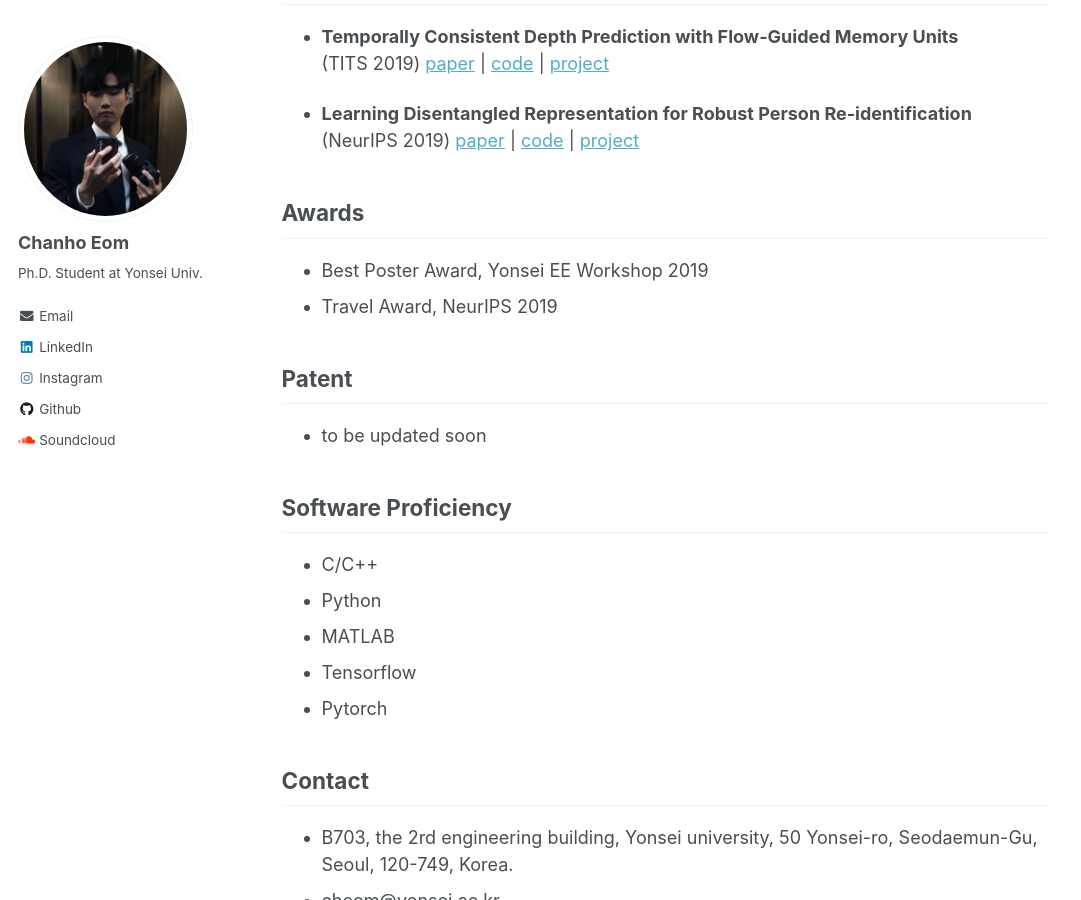
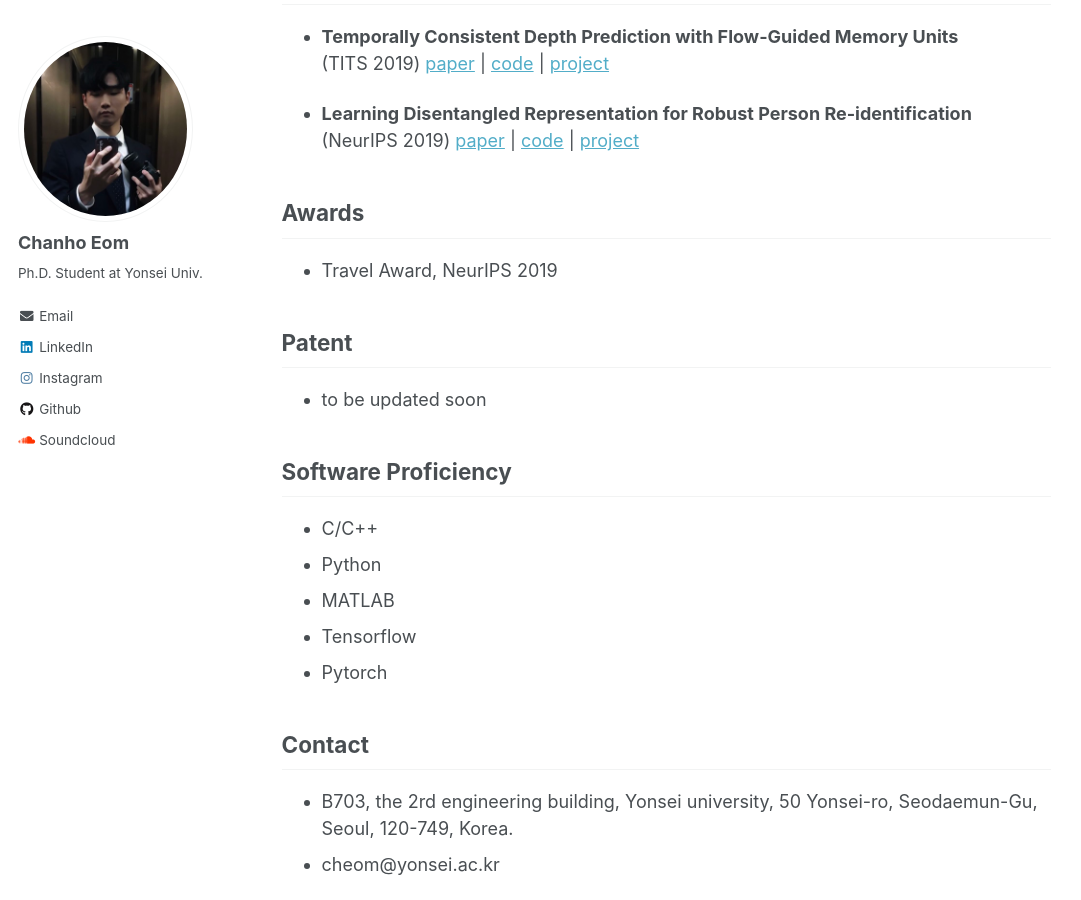
Before and after one commit to chanhoeom/chanhoEom.github.io, a Jekyll site: the page built from _pages/about.md, in a window 1280 px wide and 900 px high, scrolled down 941 px. Shown: the whole window, without its empty margins (0-1081 px from the left). Built offline with Jekyll 4.4.1, drawn with Linux system fonts in a browser that asks for light colours.

Commit message:
Update about.md

```diff
--- a/_pages/about.md
+++ b/_pages/about.md
@@ -40,7 +40,6 @@ Hi! I'm Chanho Eom, a student at the [School of Electrical & Electronic Engineer
 [project](https://cvlab-yonsei.github.io/projects/ISGAN/)
 
 ## Awards
-* Best Poster Award, Yonsei EE Workshop 2019
 * Travel Award, NeurIPS 2019
 
 ## Patent
```
